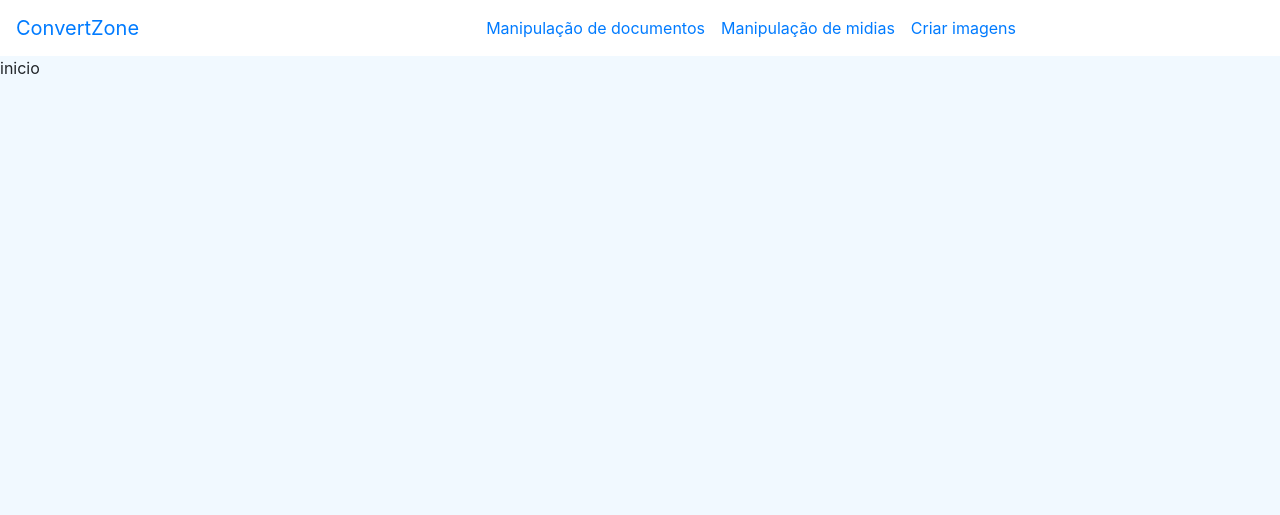
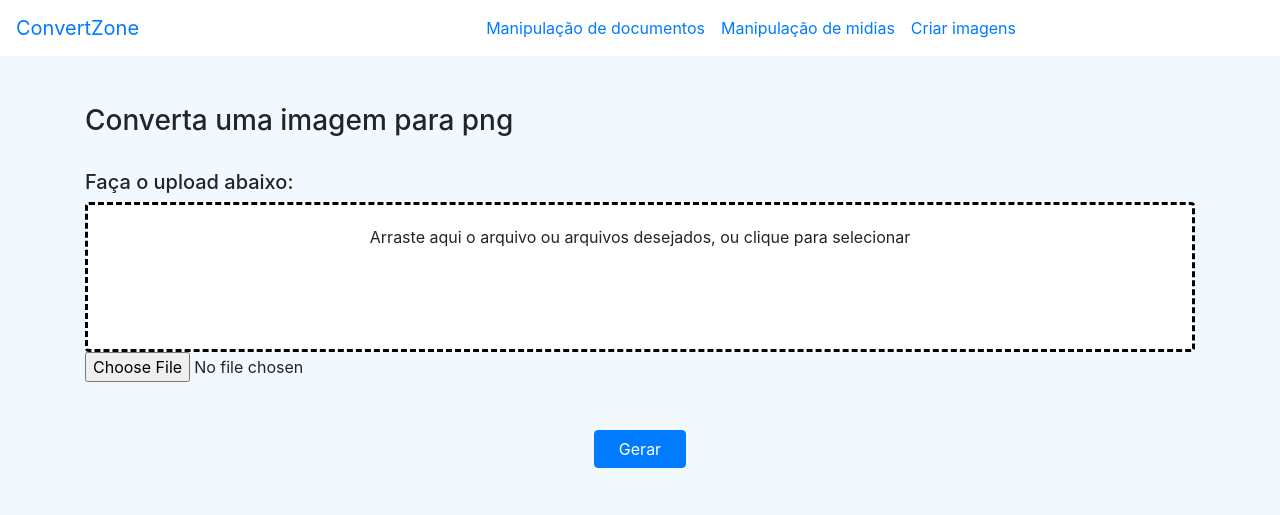
Before and after one commit to wand-CE/ConvertZone, a Flask app: page /servico/MediaManipulations/convert_to_png in a window 1280 px wide. Shown: the top 515 px of the page. Run offline with Flask 3, Linux system fonts and the light colour scheme; some libraries are stand-ins or nearby versions.

Commit message:
update on templates

```diff
--- /dev/null
+++ b/website/static/css/MediaManipulations.css
@@ -0,0 +1,24 @@
+#dropZone {
+  border: 3px dashed #000;
+  padding: 20px;
+  text-align: center;
+  min-height: 150px;
+  cursor: pointer;
+}
+
+.pdf-file {
+  display: inline-block;
+  padding: 10px;
+  border: 1px solid #ddd;
+  margin: 10px;
+  cursor: move;
+  vertical-align: top;
+}
+
+.pdf-icon {
+  font-size: 24px;
+  font-weight: bold;
+}
+.send {
+  font-size: medium;
+}
--- /dev/null
+++ b/website/static/js/MediaManipulations.js
@@ -0,0 +1,100 @@
+const dropZone = document.getElementById("dropZone");
+const pdfInput = document.getElementById("pdfInput");
+const pdfDisplay = document.getElementById("pdfDisplay");
+
+dropZone.addEventListener("dragover", (e) => {
+  e.preventDefault();
+  dropZone.classList.add("bg-light");
+});
+
+dropZone.addEventListener("dragleave", () => {
+  dropZone.classList.remove("bg-light");
+});
+
+dropZone.addEventListener("drop", (e) => {
+  e.preventDefault();
+  dropZone.classList.remove("bg-light");
+  const files = e.dataTransfer.files;
+  displayFiles(files);
+  pdfInput.files = files;
+});
+
+dropZone.addEventListener("click", () => {
+  pdfInput.click();
+});
+
+pdfInput.addEventListener("change", (e) => {
+  const files = e.target.files;
+  displayFiles(files);
+});
+
+function displayFiles(files) {
+  pdfDisplay.innerHTML = "";
+  for (let i = 0; i < files.length; i++) {
+    if (files[i].type === "application/pdf") {
+      const pdfFile = document.createElement("div");
+      pdfFile.className = "pdf-file";
+      pdfFile.innerHTML = '<div class="pdf-icon">PDF</div>' + files[i].name;
+      pdfDisplay.appendChild(pdfFile);
+    }
+  }
+}
+
+// Para permitir a reordenação dos arquivos, podemos usar uma biblioteca como o Sortable.js.
+// Isso é apenas um exemplo básico, e você precisaria incorporar a biblioteca para torná-lo totalmente funcional.
+// ... (restante do código anterior)
+
+let allFiles = []; // armazena todos os arquivos
+
+dropZone.addEventListener("drop", (e) => {
+  e.preventDefault();
+  dropZone.classList.remove("bg-light");
+  const files = e.dataTransfer.files;
+  addFiles(files);
+});
+
+pdfInput.addEventListener("change", (e) => {
+  const files = e.target.files;
+  addFiles(files);
+});
+
+function addFiles(files) {
+  for (let i = 0; i < files.length; i++) {
+    if (files[i].type === "application/pdf" && !allFiles.includes(files[i])) {
+      // verifica se o arquivo já foi adicionado
+      allFiles.push(files[i]);
+    }
+  }
+  displayFiles();
+}
+
+function displayFiles() {
+  pdfDisplay.innerHTML = ""; // limpa a visualização anterior
+  for (let i = 0; i < allFiles.length; i++) {
+    const pdfFile = document.createElement("div");
+    pdfFile.className = "pdf-file";
+    pdfFile.innerHTML = '<div class="pdf-icon">PDF</div>' + allFiles[i].name;
+    pdfDisplay.appendChild(pdfFile);
+  }
+}
+
+// ... (restante do código anterior)
+
+// torna a lista de arquivos ordenável
+const sortable = new Sortable(pdfDisplay, {
+  animation: 150,
+  onStart(evt) {
+    // Quando o arrastar começa, destacamos o item que está sendo movido
+    evt.item.classList.add("bg-light");
+  },
+  onEnd(evt) {
+    // Quando o arrastar termina, removemos o destaque e atualizamos a ordem dos arquivos em allFiles
+    evt.item.classList.remove("bg-light");
+    const [movedFile] = allFiles.splice(evt.oldIndex, 1);
+    allFiles.splice(evt.newIndex, 0, movedFile);
+  },
+});
+
+// ...
+
+// ...
--- a/website/templates/includes/DocumentManipulations.html
+++ b/website/templates/includes/DocumentManipulations.html
@@ -25,7 +25,7 @@
     <input
       type="file"
       id="pdfInput"
-      name="pdfFiles[]"
+      name="files"
       style="display: none"
       accept="{{ service.extensions }}"
     />
--- a/website/templates/includes/MediaManipulations.html
+++ b/website/templates/includes/MediaManipulations.html
@@ -1 +1,42 @@
-inicio
+<div class="container mt-5">
+  <h3>{{ service.name_on_site }}</h3>
+  <br />
+  <h5>Faça o upload abaixo:</h5>
+  <form
+    action="{{ url_for('http_requests.' + service.function_name) }}"
+    method="post"
+    enctype="multipart/form-data"
+  >
+    <!--EDITAR DEPOIS-->
+    <div id="dropZone" class="bg-white rounded">
+      Arraste aqui o arquivo ou arquivos desejados, ou clique para selecionar
+      <div id="pdfDisplay" class="mt-4"></div>
+    </div>
+    {% if service.multiple == '1' %}
+    <input
+      type="file"
+      id="pdfInput"
+      name="files"
+      style="display: none"
+      accept="{{ service.extensions }}"
+      multiple
+    />
+    {% else %}
+    <input
+      type="file"
+      id="pdfInput"
+      name="files"
+      accept="{{ service.extensions }}"
+    />
+    {% endif %}
+
+    <div class="text-center">
+      <button type="submit" class="btn btn-primary my-5 px-4 send">
+        Gerar
+      </button>
+    </div>
+  </form>
+</div>
+{% block scripts %}
+<script src="https://cdnjs.cloudflare.com/ajax/libs/Sortable/1.13.0/Sortable.min.js"></script>
+{% endblock %}
```
Also changed, not shown: website/static/img/nuvem.png (added).
